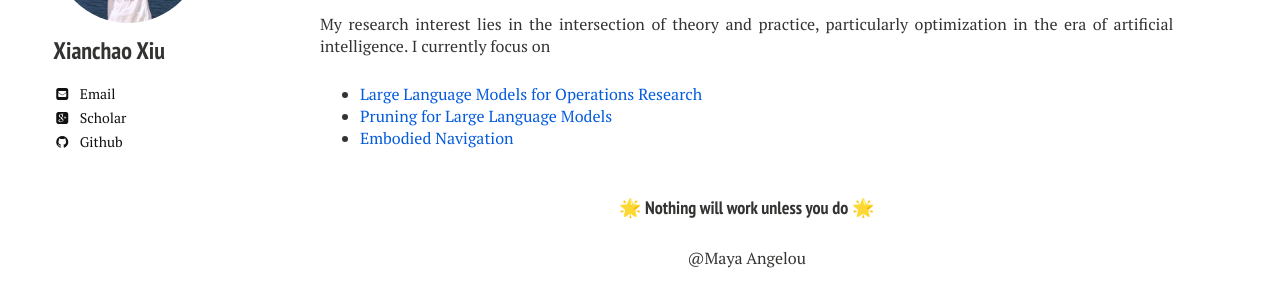
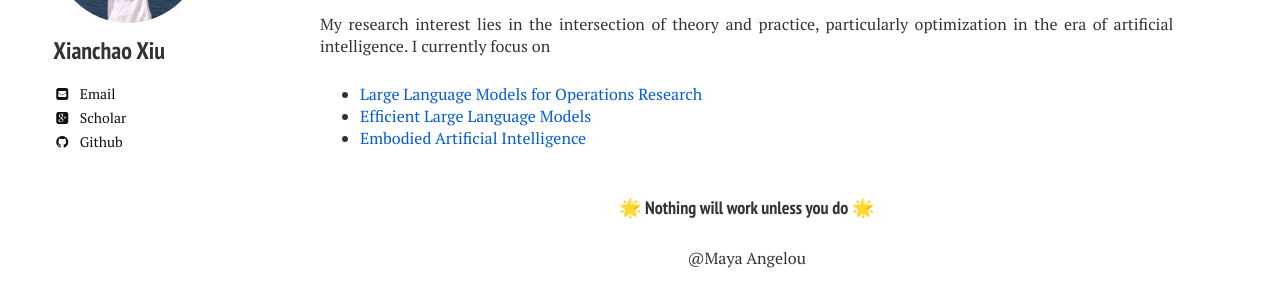
Before and after one commit to xianchaoxiu/xianchaoxiu.github.io, a Jekyll site: the page built from index.md, in a window 1280 px wide. Shown: the part 199-499 px from the top of the page. Built offline with Jekyll 4.4.1, drawn with Linux system fonts in a browser that asks for light colours; nearby versions of some CDN libraries.

Commit message:
Update home2.html

```diff
--- a/_layouts/home2.html
+++ b/_layouts/home2.html
@@ -35,8 +35,8 @@ My research interest lies in the intersection of theory and practice, particular
 	 I currently focus on
    <ul>
       <li> <a href="https://github.com/xianchaoxiu/LLM4OR" class="textlink" target="_blank">Large Language Models for Operations Research </a> </li>
-      <li> <a href="https://github.com/xianchaoxiu/Pruning-for-Large-Language-Models" class="textlink" target="_blank">Pruning for Large Language Models</a> </li>
-      <li> <a href="https://github.com/xianchaoxiu/Embodied-Navigation" class="textlink" target="_blank">Embodied Navigation</a> </li>  <br>
+      <li> <a href="https://github.com/xianchaoxiu/ELLM" class="textlink" target="_blank">Efficient Large Language Models</a> </li>
+      <li> <a href="https://github.com/xianchaoxiu/EAI" class="textlink" target="_blank">Embodied Artificial Intelligence</a> </li>  <br>
     </ul>
 
 
```
